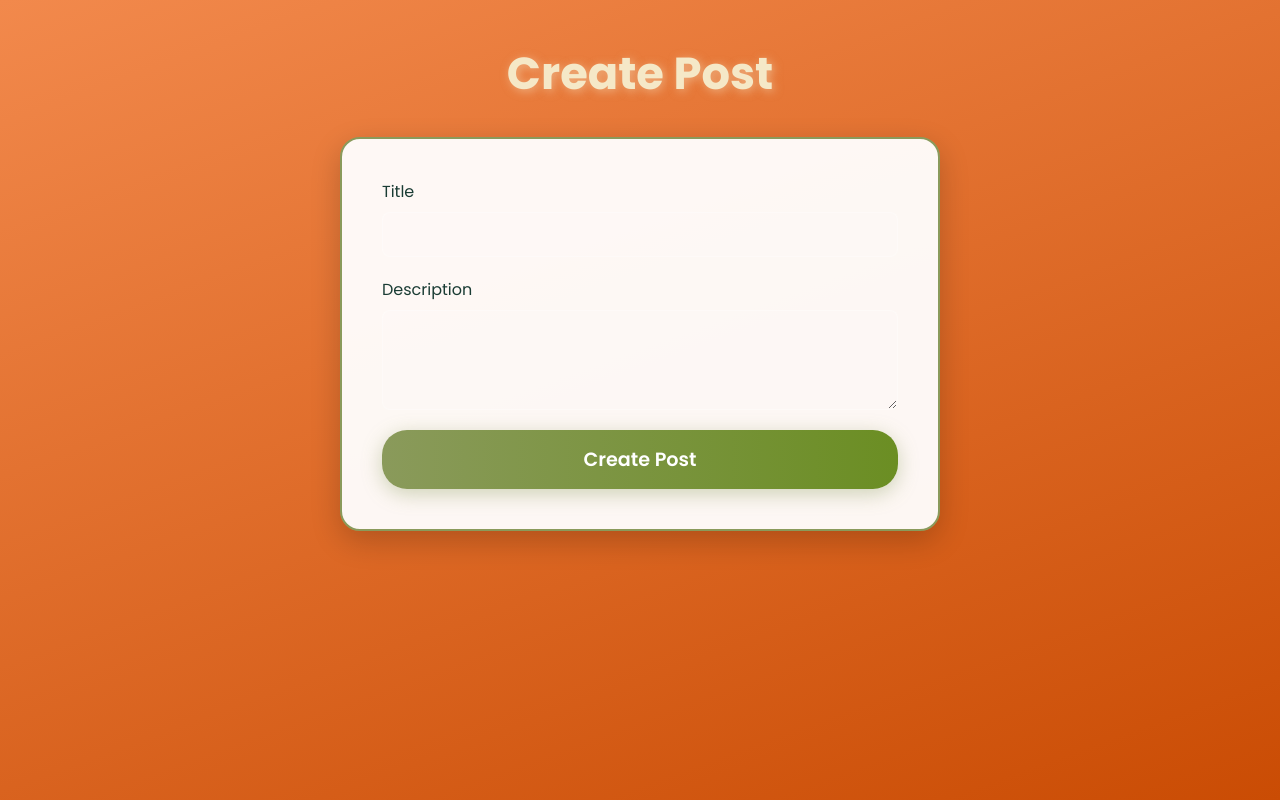
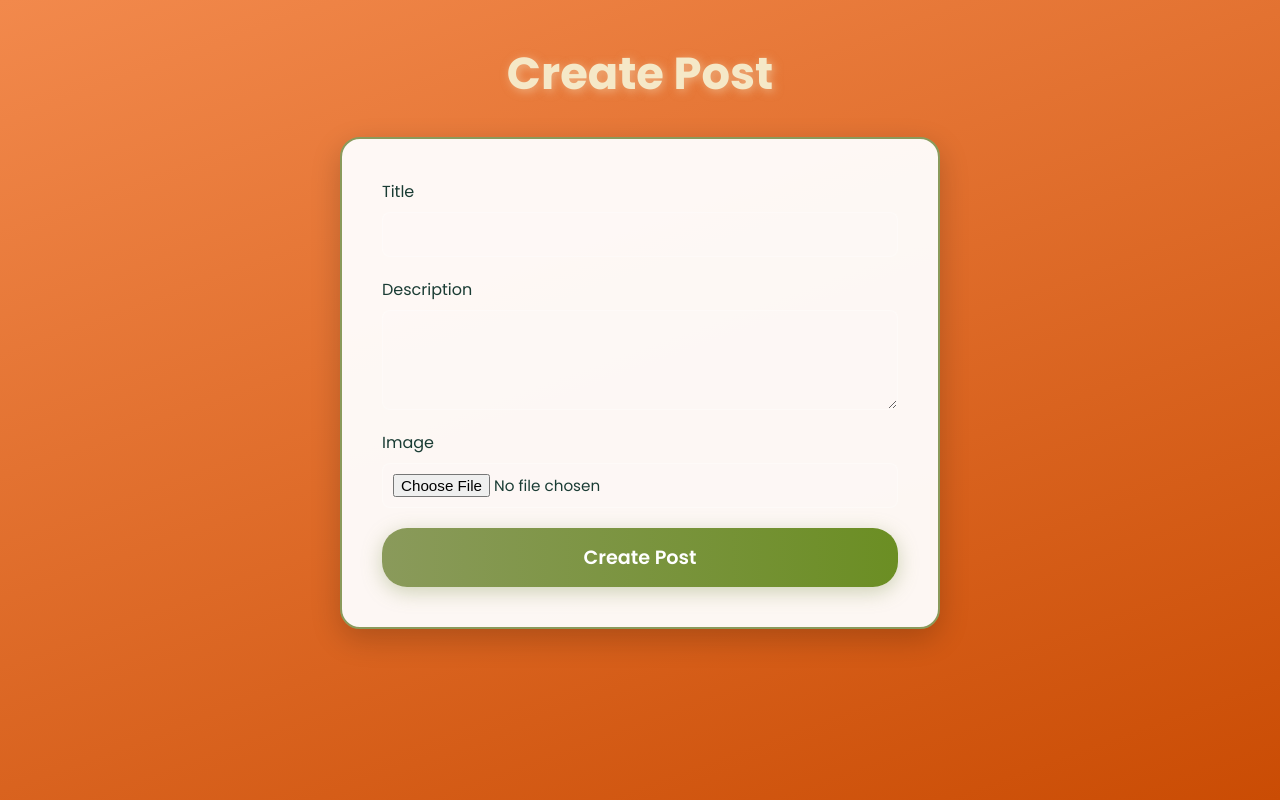
Before and after one commit to chamathka08/cooking-skill-sharing-system, a React (Create React App) app in the folder frontend-new/: page /post/create in a window 1280 px wide. Built offline with nearby package versions, Linux system fonts and the light colour scheme.

Commit message:
change js file and add

```diff
--- a/frontend-new/src/components/PostForm.js
+++ b/frontend-new/src/components/PostForm.js
@@ -6,8 +6,9 @@ import './PostForm.css';
 
 const PostForm = () => {
   const navigate = useNavigate();
-  const [formData, setFormData] = useState({ title: '', description: '' });
+  const [formData, setFormData] = useState({ title: '', description: '', image: '' });
   const [errors, setErrors] = useState({});
+  const [preview, setPreview] = useState(null);
 
   const validateField = (name, value) => {
     let error = '';
@@ -21,6 +22,27 @@ const PostForm = () => {
     setFormData({ ...formData, [name]: value });
     const error = validateField(name, value);
     setErrors((prevErrors) => ({ ...prevErrors, [name]: error }));
+  };
+
+  const handleFileChange = (e) => {
+    const file = e.target.files[0];
+    if (file) {
+      if (file.size > 1024 * 1024) {
+        Swal.fire({
+          icon: 'error',
+          title: 'File Too Large',
+          text: 'Please upload an image under 1MB.',
+        });
+        return;
+      }
+      const reader = new FileReader();
+      reader.onloadend = () => {
+        const newImage = reader.result; // Base64 string
+        setFormData({ ...formData, image: newImage });
+        setPreview(newImage);
+      };
+      reader.readAsDataURL(file);
+    }
   };
 
   const handleSubmit = async (e) => {
@@ -43,7 +65,8 @@ const PostForm = () => {
     try {
       const userId = localStorage.getItem('userId');
       if (!userId) throw new Error('User not logged in.');
-      const postData = { ...formData, userId };
+      const username = localStorage.getItem('username') || 'Anonymous'; // Assuming username is stored
+      const postData = { ...formData, userId, username };
       await createPost(postData);
       Swal.fire({
         icon: 'success',
@@ -92,6 +115,17 @@ const PostForm = () => {
           />
           {errors.description && <p className="error-text">{errors.description}</p>}
         </div>
+        <div className="form-group">
+          <label htmlFor="image">Image</label>
+          <input
+            type="file"
+            id="image"
+            accept="image/*"
+            onChange={handleFileChange}
+            className={errors.image ? 'error' : ''}
+          />
+          {preview && <img src={preview} alt="Preview" className="image-preview" />}
+        </div>
         <button type="submit" className="submit-btn">Create Post</button>
       </form>
     </div>
```
